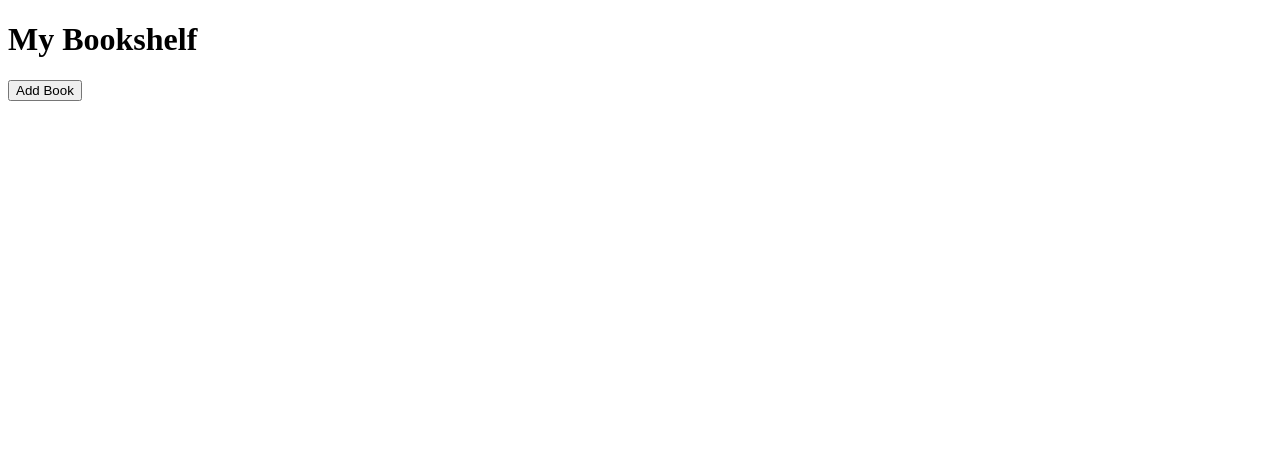
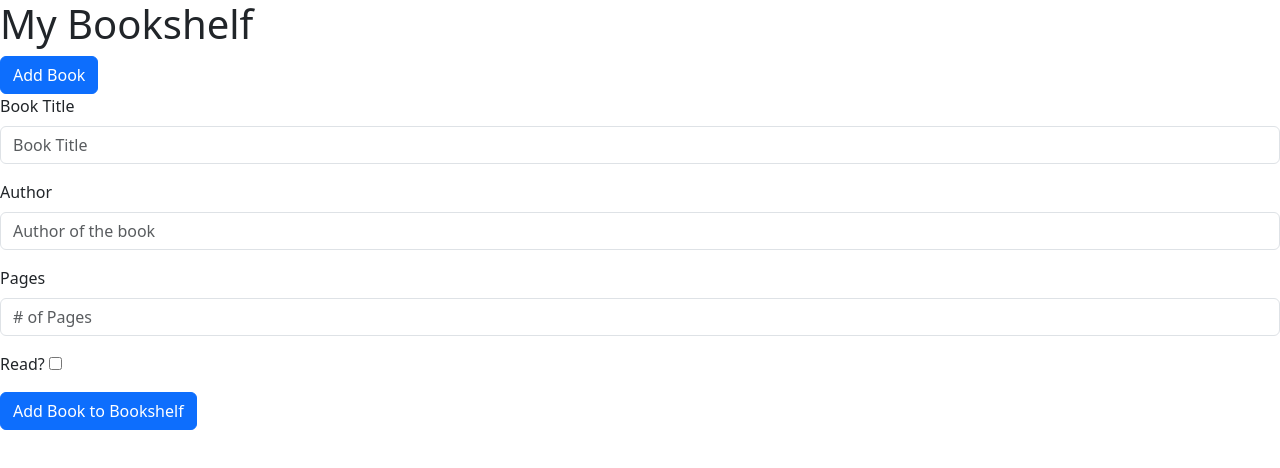
Before and after one commit to eric-holdener/odin-library, a plain HTML site: page index.html in a window 1280 px wide. Both pictures are taken after a click on the button "Add Book". Drawn offline with nearby package versions, Linux system fonts and the light colour scheme.

Commit message:
add book button expands into form now, just need to hook up js to listen for button to fire

```diff
--- a/index.html
+++ b/index.html
@@ -5,15 +5,47 @@
   <meta http-equiv="X-UA-Compatible" content="IE=edge">
   <meta name="viewport" content="width=device-width, initial-scale=1.0">
   <title>Document</title>
-  <script src="scripts.js"></script>
+
+  <link href="https://cdn.jsdelivr.net/npm/bootstrap@5.2.0-beta1/dist/css/bootstrap.min.css" rel="stylesheet" integrity="sha384-0evHe/X+R7YkIZDRvuzKMRqM+OrBnVFBL6DOitfPri4tjfHxaWutUpFmBp4vmVor" crossorigin="anonymous">
   <link rel="stylesheet" href="styles.css">
-  <script src="https://cdn.jsdelivr.net/npm/bootstrap@5.2.0-beta1/dist/js/bootstrap.bundle.min.js" integrity="sha384-pprn3073KE6tl6bjs2QrFaJGz5/SUsLqktiwsUTF55Jfv3qYSDhgCecCxMW52nD2" crossorigin="anonymous"></script>
+  <link href="node_modules/bootstrap/dist/css/bootstrap.css" rel="stylesheet">
 </head>
 <body>
   <h1>My Bookshelf</h1>
   <div class="container bookshelf">
 
   </div>
-  <button class="addBook">Add Book</button>
+  <button class="btn btn-primary" type="button" data-bs-toggle="collapse" data-bs-target="#collapseExample" aria-expanded="false" aria-controls="collapseExample">
+    Add Book
+  </button>
+
+  <div class="collapse" id="collapseExample">
+    <div class="mb-3">
+      <label for="title" class="form-label">Book Title</label>
+      <input type="text" class="form-control" id="title" placeholder="Book Title">
+    </div>
+
+    <div class="mb-3">
+      <label for="author" class="form-label">Author</label>
+      <input type="text" class="form-control" id="author" placeholder="Author of the book">
+    </div>
+
+    <div class="mb-3">
+      <label for="pages" class="form-label">Pages</label>
+      <input type="number" class="form-control" id="pages" placeholder="# of Pages">
+    </div>
+
+    <div class="mb-3">
+      <label for="read" class="form-check-label">Read?</label>
+      <input type="checkbox" class="form-check-control" id="read">
+    </div>
+
+    <div>
+      <button type="submit" class="btn btn-primary">Add Book to Bookshelf</button>
+    </div>
+  </div>
+
+  <script src="https://cdn.jsdelivr.net/npm/bootstrap@5.2.0-beta1/dist/js/bootstrap.bundle.min.js" integrity="sha384-pprn3073KE6tl6bjs2QrFaJGz5/SUsLqktiwsUTF55Jfv3qYSDhgCecCxMW52nD2" crossorigin="anonymous"></script>
+  <script src="scripts.js"></script>
 </body>
 </html>
```
